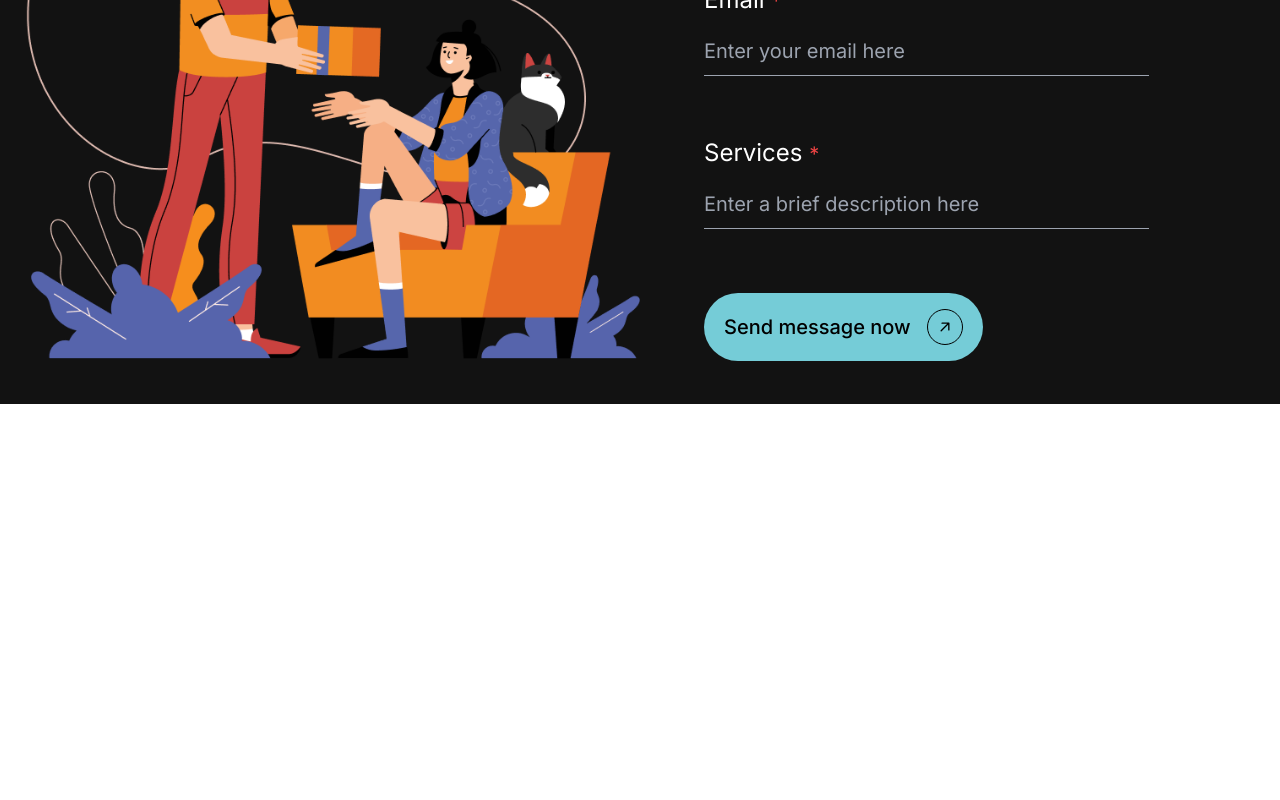
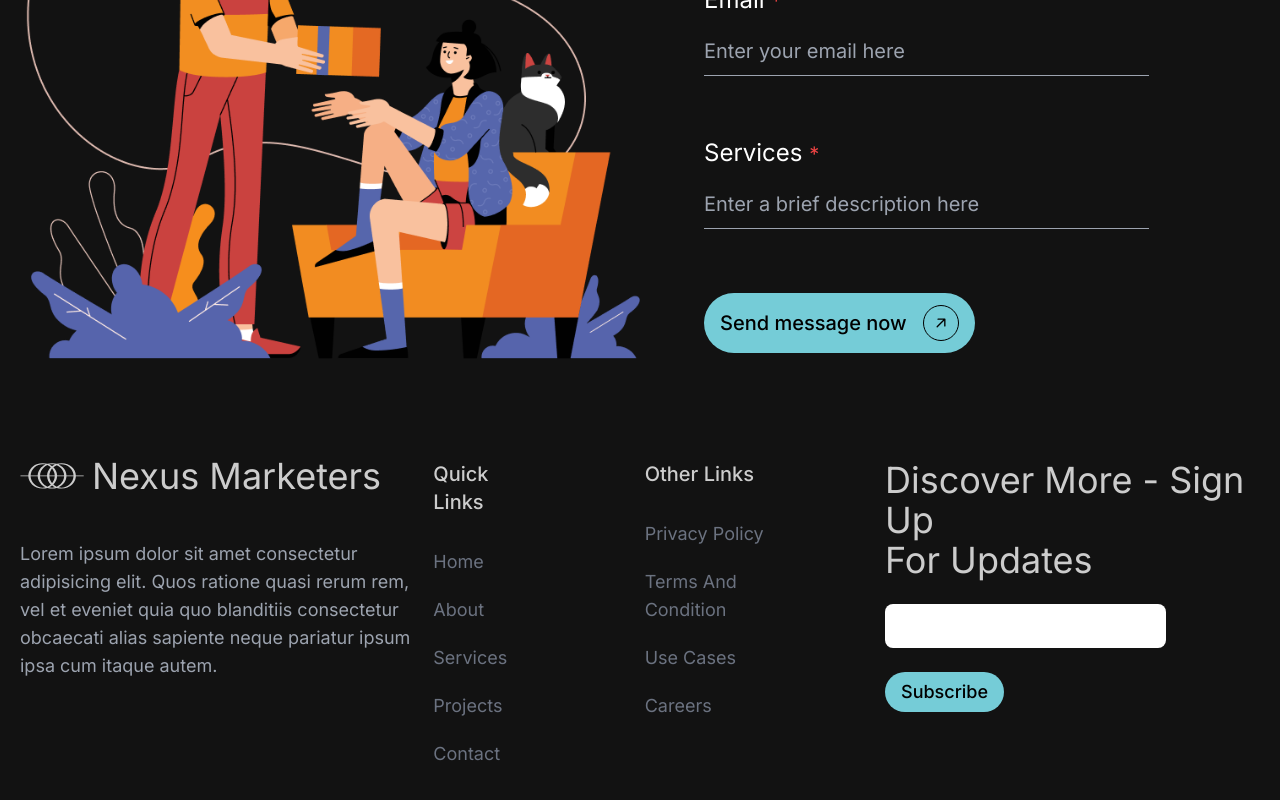
Before and after one commit to linushahs/nexus-marketer, a Next.js app: page / in a window 1280 px wide. Shown: the part 9647-10447 px from the top of the page. Before the commit the page ends 10051 px from the top, so only its background shows below. Built offline with nearby package versions, Linux system fonts and the light colour scheme.

Commit message:
Added footer section

```diff
--- a/src/app/globals.css
+++ b/src/app/globals.css
@@ -45,7 +45,7 @@ text-base (Base): Font size 24px */
 
   h3 {
     @apply capitalize text-[20px] leading-[26px]
-    lg:text-[24px] lg:leading-[24px] 3xl:text-[40px] 3xl:leading-[40px];
+    lg:text-[24px] lg:leading-[24px] 3xl:text-[32px] 3xl:leading-[32px];
   }
 }
 
--- a/src/app/page.tsx
+++ b/src/app/page.tsx
@@ -1,6 +1,7 @@
 import About from "@/components/About";
 import Achievements from "@/components/Achievements";
 import Contact from "@/components/Contact";
+import Footer from "@/components/Footer";
 import Homepage from "@/components/Homepage";
 import Introduction from "@/components/Introduction";
 import Navbar from "@/components/Navbar";
@@ -20,6 +21,7 @@ export default function Home() {
       <OurServices />
       <WorkProcess />
       <Contact />
+      <Footer />
     </main>
   );
 }
--- a/src/components/Contact.tsx
+++ b/src/components/Contact.tsx
@@ -18,7 +18,7 @@ function Contact() {
         <Image
           src="/assets/contact-pic.png"
           alt="contact picture"
-          width={800}
+          width={1000}
           height={400}
           className="w-1/2"
         />
@@ -66,7 +66,7 @@ function Contact() {
 
           <button
             type="submit"
-            className="w-fit rounded-full bg-primary py-4 px-5 flex gap-4 items-center text-xl font-medium hover:bg-primary/80 cursor-pointer"
+            className="w-fit rounded-full bg-primary py-3 px-4 flex gap-4 items-center text-xl font-medium hover:bg-primary/80 cursor-pointer"
           >
             Send message now
             <ArrowUpRightIcon className="border border-black p-2 rounded-full w-9 h-9 " />
--- /dev/null
+++ b/src/components/Footer.tsx
@@ -0,0 +1,100 @@
+import Logo from "./assets/Logo";
+
+const linkGroup = "first:mr-8 flex flex-col gap-3";
+const linkHeadStyle = "font-medium text-xl";
+const linkStyle =
+  "text-gray-500 text-lg cursor-pointer mt-5 hover:text-white hover:underline capitalize";
+
+function Footer() {
+  return (
+    <section className="container py-10 flex justify-between">
+      {/* left section -----------------  */}
+      {/* ------------------------------ */}
+      <div className="w-1/3">
+        <span className="text-secondary flex gap-2 items-center text-[36px] leading-[40px]  capitalize">
+          <Logo className="w-16 h-16" /> Nexus Marketers
+        </span>
+
+        <p className="text-gray-400 mt-8 text-lg">
+          Lorem ipsum dolor sit amet consectetur adipisicing elit. Quos ratione
+          quasi rerum rem, vel et eveniet quia quo blanditiis consectetur
+          obcaecati alias sapiente neque pariatur ipsum ipsa cum itaque autem.
+        </p>
+      </div>
+
+      {/* right section ---------------  */}
+      {/* ----------------------------- */}
+      <div className="text-secondary flex-1 flex flex-wrap items-start justify-between gap-y-10 sm:flex-nowrap lg:justify-end lg:gap-x-20 mt-4">
+        {/* quick links -----------------------  */}
+        <div className={linkGroup}>
+          <h3 className={linkHeadStyle}>Quick links</h3>
+          <ul>
+            <li className={linkStyle}>
+              <a href="#home">Home</a>
+            </li>
+            <li className={linkStyle}>
+              <a href="#about">About</a>
+            </li>
+            <li className={linkStyle}>
+              <a href="#services">Services</a>
+            </li>
+            <li className={linkStyle}>
+              <a href="#projects">Projects</a>
+            </li>
+            <li className={linkStyle}>
+              <a href="#contact">Contact</a>
+            </li>
+          </ul>
+        </div>
+
+        {/* other links -----------------------  */}
+        <div className={linkGroup}>
+          <h3 className={linkHeadStyle}>Other links</h3>
+          <ul>
+            <li className={linkStyle}>
+              <a role="link" className="w-full" aria-disabled>
+                Privacy Policy
+              </a>
+            </li>
+            <li className={linkStyle}>
+              <a role="link" aria-disabled>
+                Terms and Condition
+              </a>
+            </li>
+            <li className={linkStyle}>
+              <a role="link" aria-disabled>
+                Use Cases
+              </a>
+            </li>
+            <li className={linkStyle}>
+              <a role="link" aria-disabled>
+                careers
+              </a>
+            </li>
+          </ul>
+        </div>
+
+        {/* discover more ----------------  */}
+        <form>
+          <h4 className="text-[36px] leading-[40px] capitalize">
+            discover more - sign up <br /> for updates
+          </h4>
+
+          <input
+            type="text"
+            className="bg-white py-2 px-3 rounded-lg mt-6 text-black w-3/4 text-lg"
+          />
+
+          <button
+            type="submit"
+            className="mt-6 w-fit rounded-full bg-primary py-1.5 px-4 flex gap-4 items-center text-lg font-medium hover:bg-primary/80 cursor-pointer text-black"
+          >
+            Subscribe
+          </button>
+        </form>
+      </div>
+    </section>
+  );
+}
+
+export default Footer;
```
